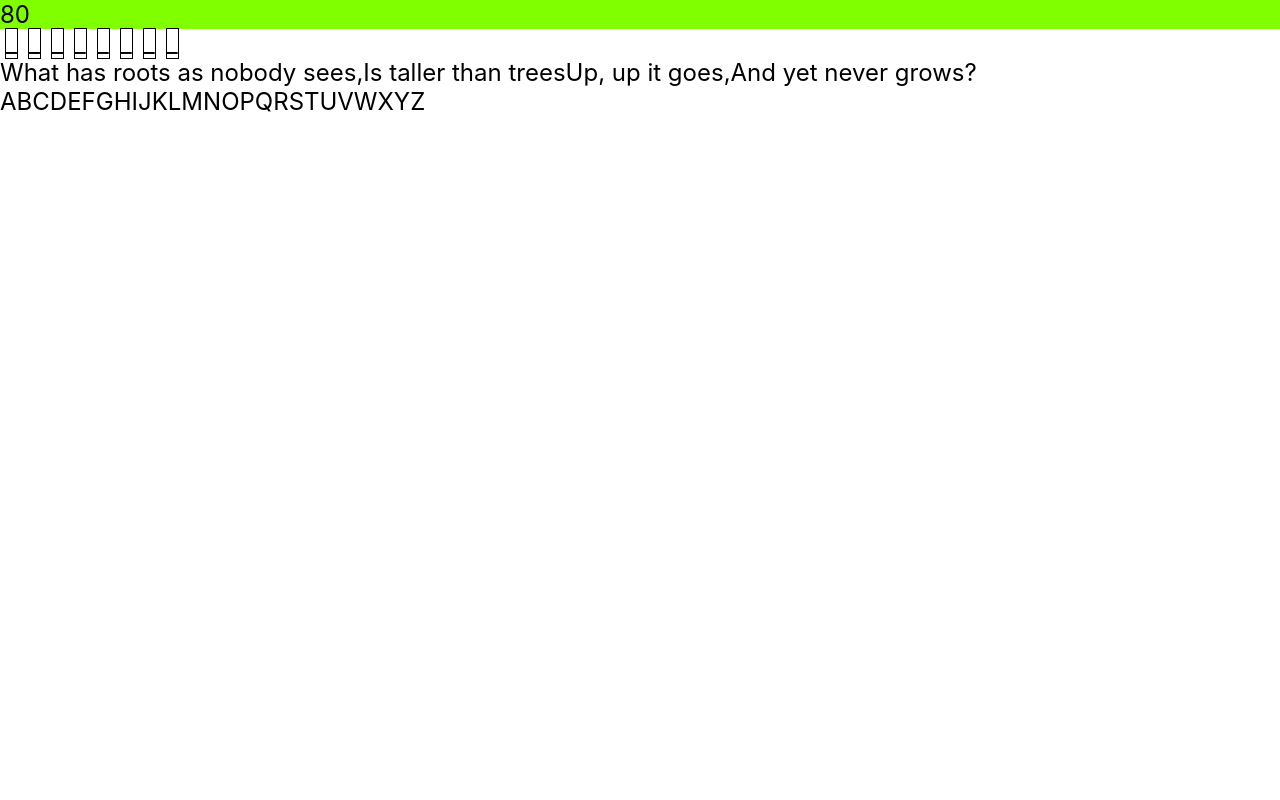
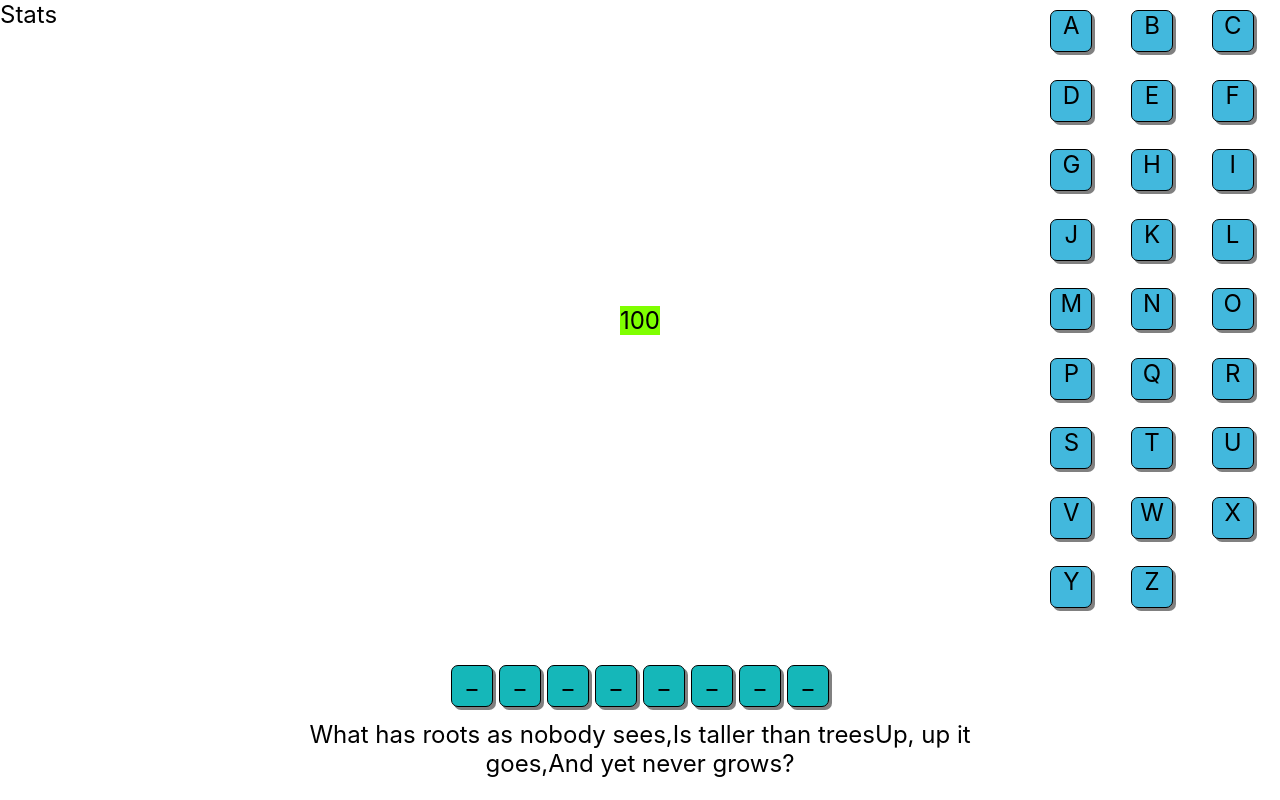
Before and after one commit to or-yam/hangman, a React (Create React App) app: page / in a window 1280 px wide. Built offline with nearby package versions, Linux system fonts and the light colour scheme.

Commit message:
added styles and repete function

```diff
--- a/src/App.css
+++ b/src/App.css
@@ -1,18 +1,72 @@
-body{
+* {
+  margin: 0;
+  padding: 0;
+}
+
+body {
   font-size: x-large;
+  /* width: 100vw;
+  height: 100vh; */
+}
+
+.game-container {
+  width: 100vw;
+  height: 100vh;
+  /* padding: 10px; */
+  display: grid;
+  grid-template-rows: 80% 20%;
+  grid-template-columns: 1fr 3fr 1fr;
+}
+
+.score-container {
+  display: flex;
+  justify-content: center;
+  align-items: center;
+}
+
+.letters-container {
+  padding: 7px;
+  display: grid;
+  grid-template-columns: repeat(3, 1fr);
+  justify-items: center;
+}
+
+.solution-container {
+  grid-column: 2;
+  display: grid;
+  justify-items: center;
+  text-align: center;
+  align-items: center;
+}
+
+.letter {
+  background-color: rgb(66, 184, 221);
+  height: 40px;
+  width: 40px;
+  text-align: center;
+  margin: 3px;
+  border: solid black 0.5px;
+  box-shadow: 3px 3px gray;
+  border-radius: 7px;
+}
+
+.word {
+  display: flex;
+  justify-content: center;
+  margin-bottom: 10px;
+}
+
+.show {
+  background-color: #10ddc2;
 }
 
 .hide {
-  border: 1px solid black;
-  margin: 5px;
-}
-
-.show {
-  margin: 5px;
+  background-color: #15b7b9;
 }
 
 .checked {
   text-decoration: line-through;
+  background-color: crimson;
 }
 
 .highScore {
@@ -26,3 +80,24 @@ body{
 .lowScore {
   background-color: tomato;
 }
+
+.end-game {
+  width: 100vw;
+  height: 100vh;
+  display: flex;
+  justify-content: center;
+  align-items: center;
+  font-size: 50px;
+}
+
+.back-container {
+  font-size: 25px;
+  position: absolute;
+  top: 10px;
+  left: 10px;
+}
+
+.back-container button{
+  background-color: transparent;
+  border: none;
+}
--- a/src/App.js
+++ b/src/App.js
@@ -15,7 +15,7 @@ class App extends Component {
         hint:
           'What has roots as nobody sees,Is taller than treesUp, up it goes,And yet never grows?',
       },
-      score: 80,
+      score: 100,
     };
   }
 
@@ -51,28 +51,37 @@ class App extends Component {
 
   endGame = () => {
     let word = this.state.solution.word.split('').map((l) => l.toUpperCase());
-    let allChecked = Object.keys(this.state.letterStatus).every(
-      (l) => this.state.letterStatus[l]
-    );
+
     let wordChecked = word.every((l) => this.state.letterStatus[l]);
-    return wordChecked ? 'win' : allChecked ? 'lost' : false;
+
+    return wordChecked ? 'win' : !this.state.score ? 'lost' : false;
+  };
+
+  rematch = () => {
+    this.setState({ score: 100, letterStatus: this.generateLettersStatus() });
   };
 
   render() {
     const { letterStatus, solution, score } = this.state;
     return !this.endGame() ? (
-      <div>
-        <Score score={score} />
-        <Solution
-          className="solution"
-          solution={solution}
-          letters={letterStatus}
-        />
-        <Letters selectLetter={this.selectLetter} letters={letterStatus} />
+      <div className="game-container">
+        <div className="stats-container">Stats</div>
+        <div className="score-container">
+          {' '}
+          <Score score={score} />
+        </div>
+        <div className="letters-container">
+          {' '}
+          <Letters selectLetter={this.selectLetter} letters={letterStatus} />
+        </div>
+        <div className="solution-container">
+          {' '}
+          <Solution solution={solution} letters={letterStatus} />{' '}
+        </div>
       </div>
     ) : (
       <div>
-        <EndGame status={this.endGame()} />
+        <EndGame rematch={this.rematch} status={this.endGame()} />
       </div>
     );
   }
--- a/src/components/EndGame.jsx
+++ b/src/components/EndGame.jsx
@@ -2,7 +2,34 @@ import React, { Component } from 'react';
 
 class EndGame extends Component {
   render() {
-    return <div>{this.props.status === 'win' ? 'WIN' : 'LOST'}</div>;
+    return (
+      <div className="end-game">
+        <div className="back-container">
+          <button onClick={this.props.rematch}>
+            <img
+              alt="back"
+              src="https://img.icons8.com/color/30/000000/replay.png"
+            />
+          </button>
+          Rematch
+        </div>
+        {this.props.status === 'win' ? (
+          <div className="win-container">
+            You Won!{' '}
+            <span role="img" aria-label="sad">
+              😄
+            </span>{' '}
+          </div>
+        ) : (
+          <div className="lost-container">
+            You Lost{' '}
+            <span role="img" aria-label="sad">
+              😔
+            </span>
+          </div>
+        )}
+      </div>
+    );
   }
 }
 
--- a/src/components/Letter.jsx
+++ b/src/components/Letter.jsx
@@ -4,11 +4,11 @@ const Letter = (props) => {
   const { letter, status } = props;
 
   const selectLetter = () => {
-    props.selectLetter(letter);
+    return props.selectLetter ? props.selectLetter(letter) : null;
   };
 
   return (
-    <span onClick={selectLetter} className={status}>
+    <span onClick={selectLetter} className={`${status} letter`}>
       {letter}
     </span>
   );
--- a/src/components/Solution.jsx
+++ b/src/components/Solution.jsx
@@ -8,12 +8,12 @@ class Solution extends Component {
 
     return (
       <div>
-        <div>
+        <div className='word'>
           {solution.word
             .split('')
             .map((l) =>
               letters[l.toUpperCase()] ? (
-                <Letter  status="show" letter={l} />
+                <Letter  status="show" letter={l.toUpperCase()}  />
               ) : (
                 <Letter  status="hide" letter={'_'} />
               )
```
Also changed, not shown: public/index.html (+0 -22 lines), src/logo.svg (deleted).
